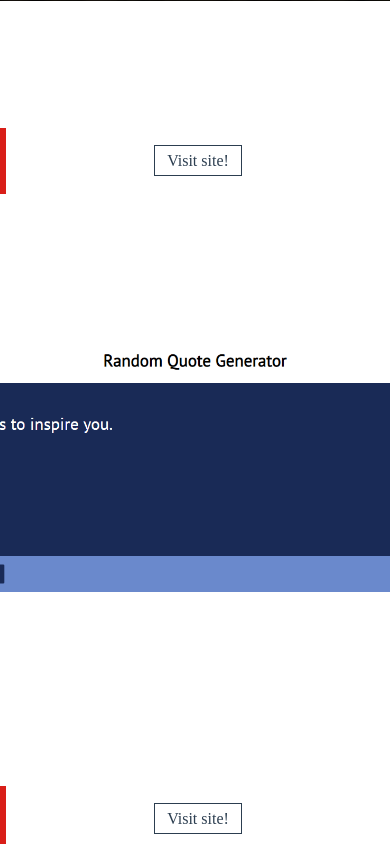
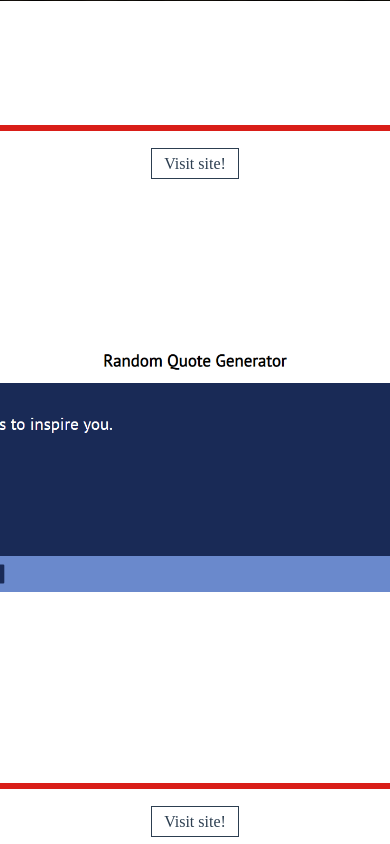
Before and after one commit to iamsalman1403/salmanparkar.xyz, a plain HTML site: page index.html in a window 390 px wide. Shown: the part 2880-3724 px from the top of the page. Drawn offline with nearby package versions, Linux system fonts and the light colour scheme; a web font is replaced by a local one.

Commit message:
Update style.css

```diff
--- a/style.css
+++ b/style.css
@@ -399,4 +399,8 @@ footer{
     .work .box{
         width:100%;
     }
+    .txt p{
+    border-top: #d91e18 6px solid;
+    border-left:  none;
 }
+}
```
